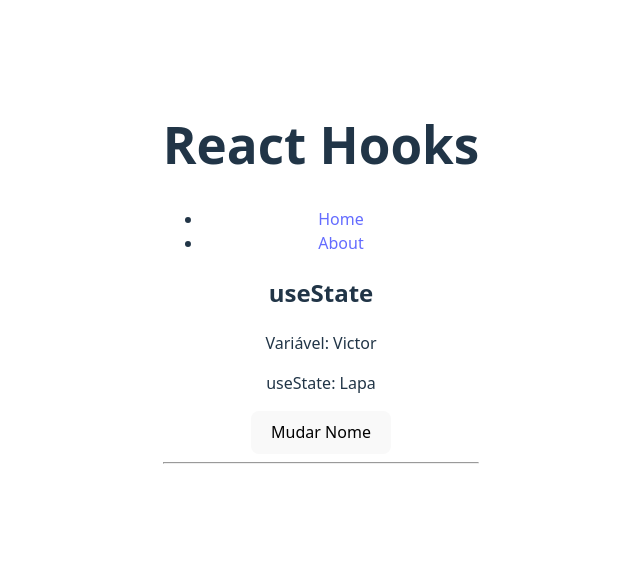
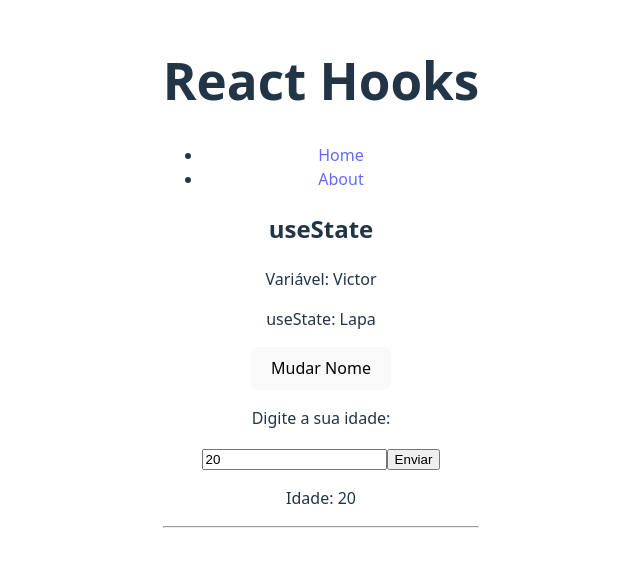
Before and after one commit to VictorLapaDev/React-Course-Matheus-Battiti, a React (Vite) app in the folder 11-Hooks/HooksReact/: page / in a window 1280 px wide. Shown: the part 123-690 px from the top of the page, without its empty margins (319-959 px from the left). Built offline with nearby package versions, Linux system fonts and the light colour scheme.

Commit message:
feat: useState com inputs e forms

```diff
--- a/11-Hooks/HooksReact/src/components/HookUseState.jsx
+++ b/11-Hooks/HooksReact/src/components/HookUseState.jsx
@@ -15,13 +15,31 @@ const HookUseState = () => {
         console.log(name)
     }
 
+    // 2 - useState com input
+    const [age, setAge] = useState(20);
+
+    const handleSubmit = (e) => {
+        e.preventDefault();//Evita o reload da página
+
+        //enviar para o backend
+        window.alert(age);
+    }
+
   return (
     <div>
         {/* 1 - useState */}
         <h2>useState</h2>
-          <p>Variável: {userName}</p>
-          <p>useState: {name}</p>
-          <button onClick={changeName}>Mudar Nome</button>
+        <p>Variável: {userName}</p>
+        <p>useState: {name}</p>
+        <button onClick={changeName}>Mudar Nome</button>
+
+        {/* 2 - useState com input */}
+        <p>Digite a sua idade:</p>
+        <form onSubmit={handleSubmit}>
+            <input type="text" value={age} onChange= {(e) => setAge(e.target.value)}/>
+            <input type="submit" value="Enviar"/>
+        </form>
+        <p>Idade: {age}</p>
         <hr />
 
     </div>
```
